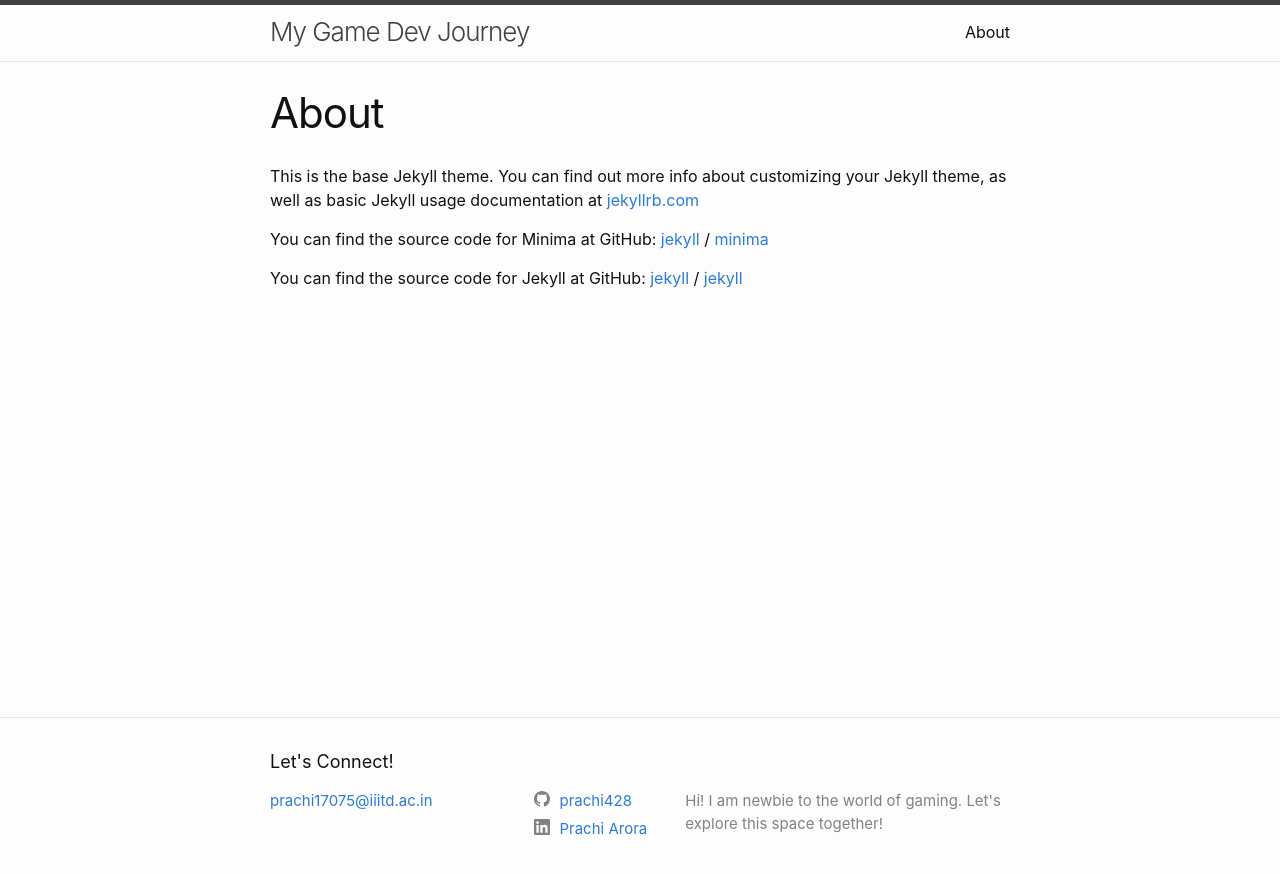
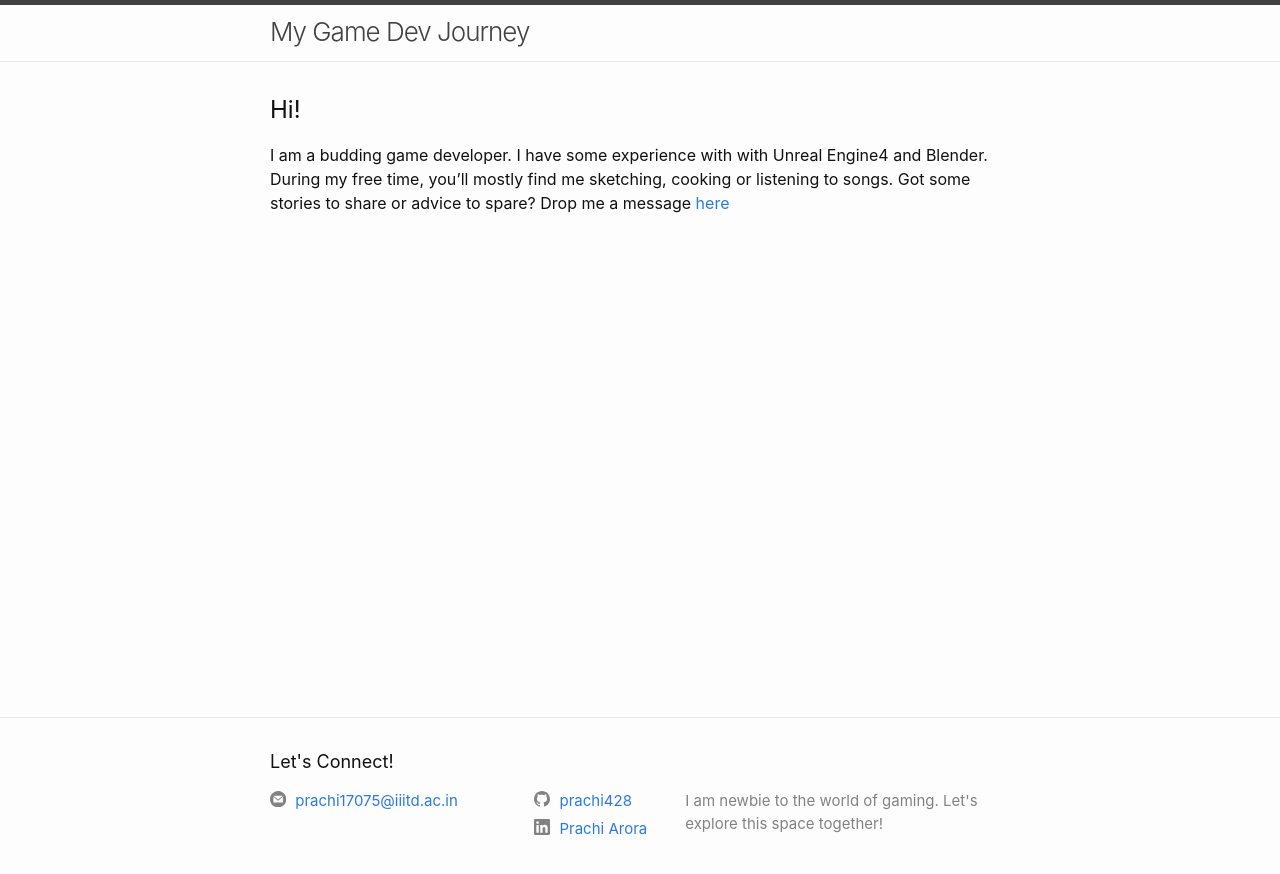
Before and after one commit to prachi428/Website, a Jekyll site: the page built from about.md, in a window 1280 px wide. Shown: the top 874 px of the page. Built offline with Jekyll 4.4.1, drawn with Linux system fonts in a browser that asks for light colours.

Commit message:
Added about and message box.

```diff
--- a/_config.yml
+++ b/_config.yml
@@ -17,9 +17,10 @@ title: My Game Dev Journey
 footer: Let's Connect!
 email: prachi17075@iiitd.ac.in
 description: >- # this means to ignore newlines until "baseurl:"
-  Hi! I am newbie to the world of gaming. Let's explore this space together!
+  I am newbie to the world of gaming. Let's explore this space together!
 domain: my-game-dev-journey.github.io
 url: https://my-game-dev-journey.github.io # the base hostname & protocol for your site, e.g. http://example.com
+linkedin_id: prachi-arora-90ab99167
 linkedin_username: Prachi Arora
 github_username:  prachi428
 
--- a/_includes/footer.html
+++ b/_includes/footer.html
@@ -14,7 +14,8 @@
             {%- endif -%}
             </li>
             {%- if site.email -%}
-            <li><a class="u-email" href="mailto:{{ site.email }}">{{ site.email }}</a></li>
+            <li></li><a href="mailto:{{ site.email }}"><svg class="svg-icon"><use xlink:href="{{ '/assets/minima-social-icons.svg#mail' | relative_url }}"></use></svg> <span class="username">{{ site.email| escape }}</span></a></li>
+
             {%- endif -%}
         </ul>
       </div>
--- /dev/null
+++ b/_layouts/about.html
@@ -0,0 +1,14 @@
+---
+layout: default
+---
+<article class="about">
+
+  <header class="about-header">
+    <h1 class="about-title">{{ page.first_intro | escape }}</h1>
+  </header>
+
+  <div class="about-content">
+    {{ content }}
+  </div>
+
+</article>
--- a/_layouts/home.html
+++ b/_layouts/home.html
@@ -27,8 +27,6 @@ layout: default
       </li>
       {%- endfor -%}
     </ul>
-
-    <p class="rss-subscribe">subscribe <a href="{{ "/feed.xml" | relative_url }}">via RSS</a></p>
   {%- endif -%}
 
 </div>
--- a/about.md
+++ b/about.md
@@ -1,18 +1,8 @@
 ---
-layout: page
-title: About
+layout: about
+first_intro: Hi!
 permalink: /about/
 ---
 
-This is the base Jekyll theme. You can find out more info about customizing your Jekyll theme, as well as basic Jekyll usage documentation at [jekyllrb.com](https://jekyllrb.com/)
-
-You can find the source code for Minima at GitHub:
-[jekyll][jekyll-organization] /
-[minima](https://github.com/jekyll/minima)
-
-You can find the source code for Jekyll at GitHub:
-[jekyll][jekyll-organization] /
-[jekyll](https://github.com/jekyll/jekyll)
-
-
-[jekyll-organization]: https://github.com/jekyll
+I am a budding game developer. I have some experience with with Unreal Engine4 and Blender. During my free time, you'll mostly find me sketching, cooking or listening to songs.
+Got some stories to share or advice to spare? Drop me a message [here](/message/)
```
Also changed, not shown: _layouts/message.html (added, +17 -0 lines), message.md (added, +5 -0 lines), assets/minima-social-icons.svg.
